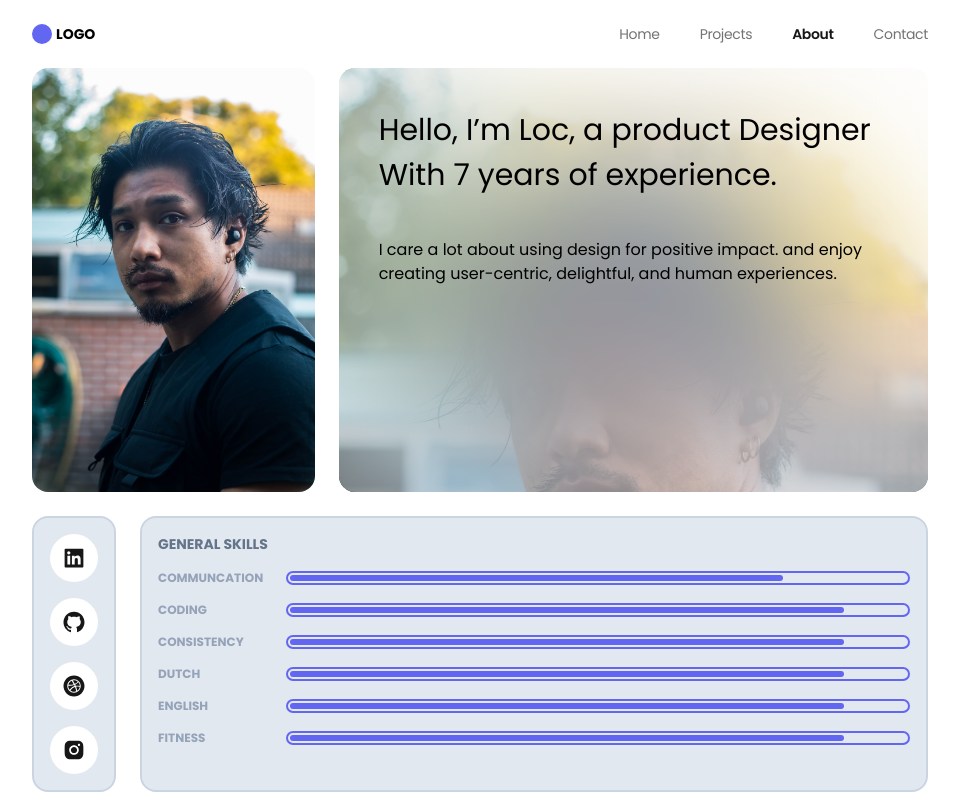
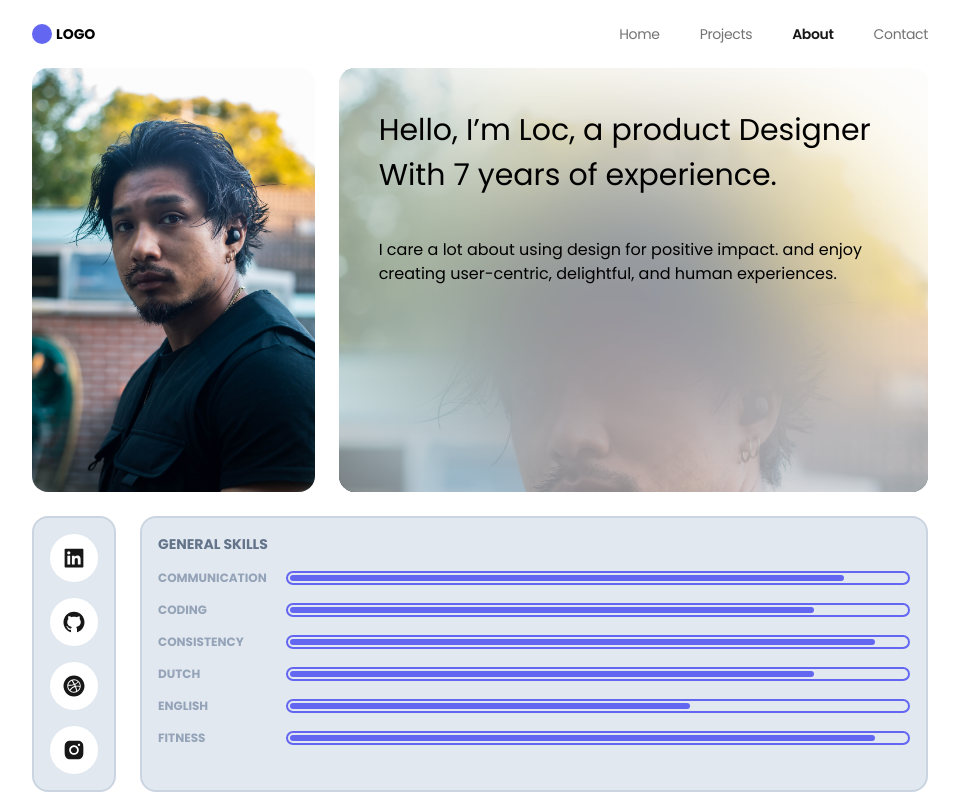
Before and after one commit to LaupWing/simple_portfolio, a Next.js app: page /about in a window 1280 px wide. Shown: the whole page, without its empty margins (160-1119 px from the left). Built offline with nearby package versions, Linux system fonts and the light colour scheme.

Commit message:
skill levels

```diff
--- a/src/pages/about.tsx
+++ b/src/pages/about.tsx
@@ -1,5 +1,5 @@
 import { SocialType } from "typings"
-import { Social } from "~/components/elements"
+import { SkillLevel, Social } from "~/components/elements"
 
 const AboutPage = () => {
    const socials: SocialType[] = [
@@ -74,42 +74,14 @@ const AboutPage = () => {
                <div className="flex-1 border-2 p-4 border-slate-300 bg-slate-200 rounded-2xl">
                   <h3 className="uppercase text-sm font-bold text-slate-500">General skills</h3>
                   <div className="flex flex-col gap-y-4 text-xs mt-4">
-                     <div className="flex items-center">
-                        <span className="font-bold uppercase text-slate-400 w-32">Communcation</span>
-                        <div className="flex-1 border-2 p-0.5 border-indigo-500 rounded-full">
-                           <div className="h-1.5 bg-indigo-500 rounded-full w-[80%]"/>
-                        </div>
-                     </div>
-                     <div className="flex items-center">
-                        <span className="font-bold uppercase text-slate-400  w-32">Coding</span>
-                        <div className="flex-1 border-2 p-0.5 border-indigo-500 rounded-full">
-                           <div className="h-1.5 bg-indigo-500 rounded-full w-[90%]"/>
-                        </div>
-                     </div>
-                     <div className="flex items-center">
-                        <span className="font-bold uppercase text-slate-400  w-32">Consistency</span>
-                        <div className="flex-1 border-2 p-0.5 border-indigo-500 rounded-full">
-                           <div className="h-1.5 bg-indigo-500 rounded-full w-[90%]"/>
-                        </div>
-                     </div>
-                     <div className="flex items-center">
-                        <span className="font-bold uppercase text-slate-400  w-32">Dutch</span>
-                        <div className="flex-1 border-2 p-0.5 border-indigo-500 rounded-full">
-                           <div className="h-1.5 bg-indigo-500 rounded-full w-[90%]"/>
-                        </div>
-                     </div>
-                     <div className="flex items-center">
-                        <span className="font-bold uppercase text-slate-400  w-32">English</span>
-                        <div className="flex-1 border-2 p-0.5 border-indigo-500 rounded-full">
-                           <div className="h-1.5 bg-indigo-500 rounded-full w-[90%]"/>
-                        </div>
-                     </div>
-                     <div className="flex items-center">
-                        <span className="font-bold uppercase text-slate-400  w-32">Fitness</span>
-                        <div className="flex-1 border-2 p-0.5 border-indigo-500 rounded-full">
-                           <div className="h-1.5 bg-indigo-500 rounded-full w-[90%]"/>
-                        </div>
-                     </div>
+                     {generalSkills.map((gs, index) => (
+                        <SkillLevel
+                           progress={gs.progress}
+                           key={index}
+                        >
+                           {gs.children}
+                        </SkillLevel>
+                     ))}
                   </div>
                </div>
             </div>
```
